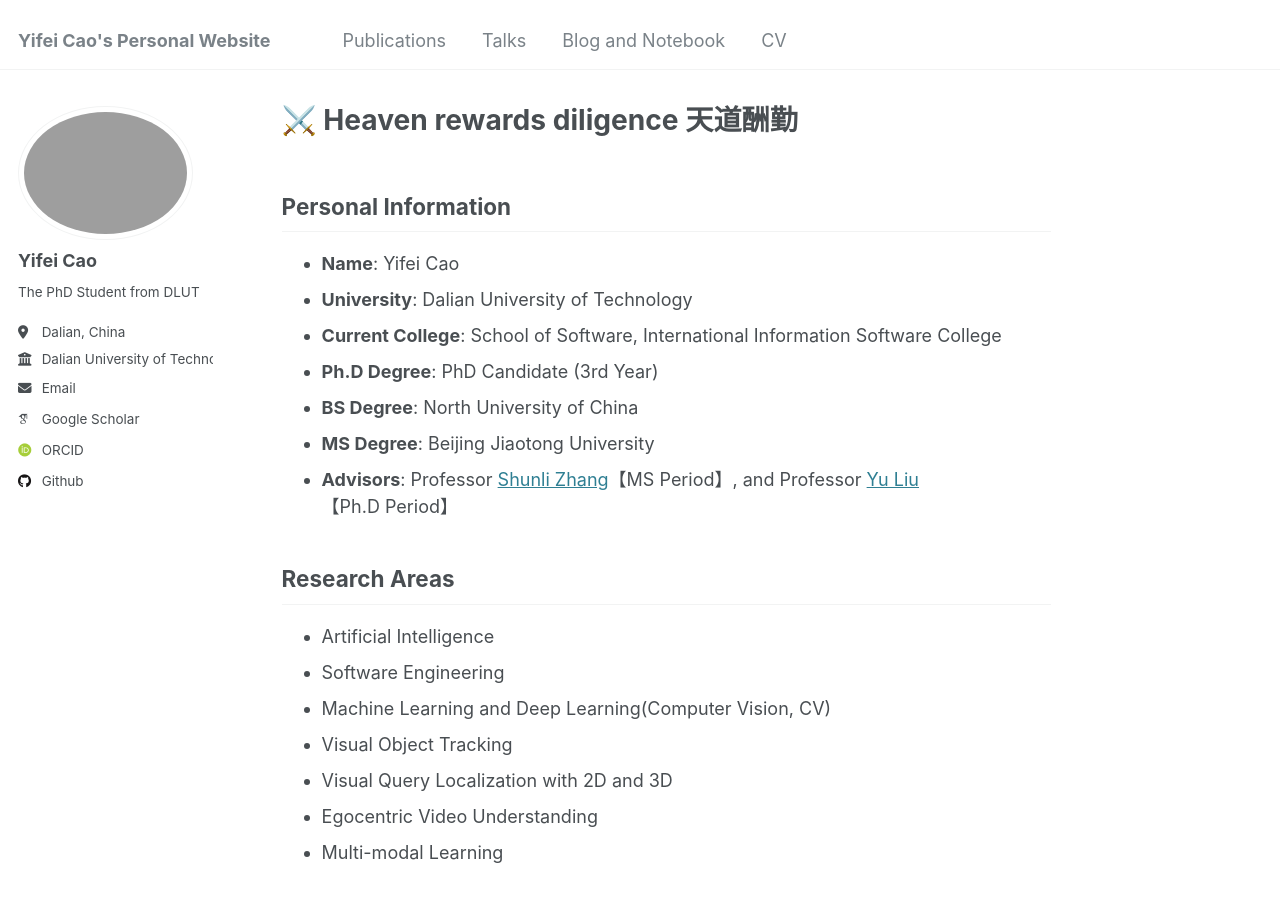
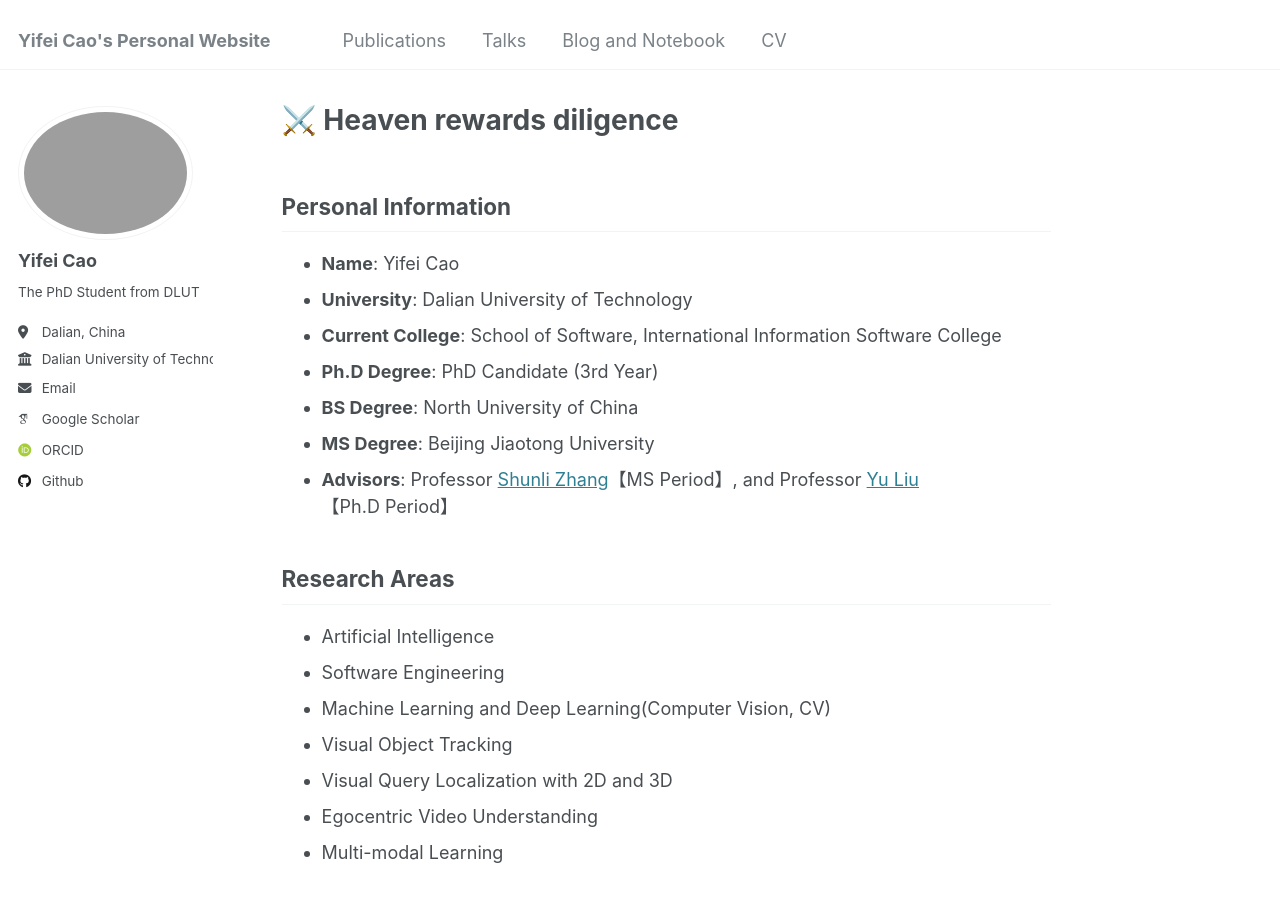
Before and after one commit to cyfedu-dlut/PersonalWeb, a Jekyll site: the page built from _pages/about.md, in a window 1280 px wide and 900 px high. Built offline with Jekyll 4.4.1, drawn with Linux system fonts in a browser that asks for light colours; some web fonts are replaced.

Commit message:
Update about.md

```diff
--- a/_pages/about.md
+++ b/_pages/about.md
@@ -1,6 +1,6 @@
 ---
 permalink: /
-title: "⚔️ Heaven rewards diligence 天道酬勤"
+title: "⚔️ Heaven rewards diligence"
 author_profile: true
 redirect_from:
   - /about/
```
